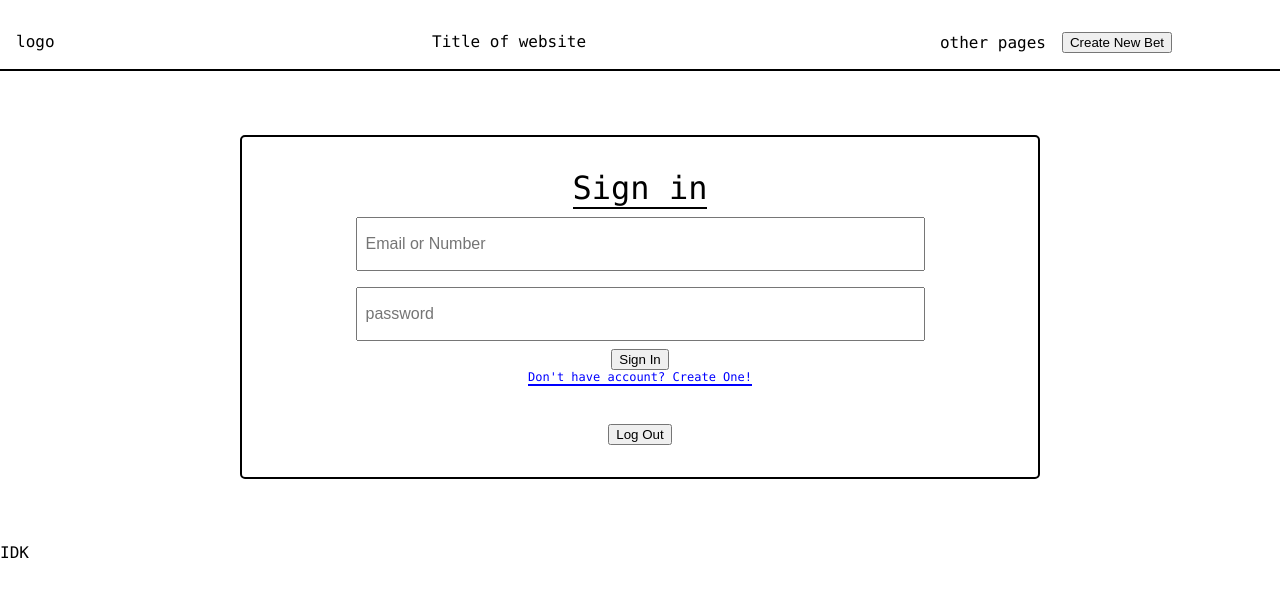
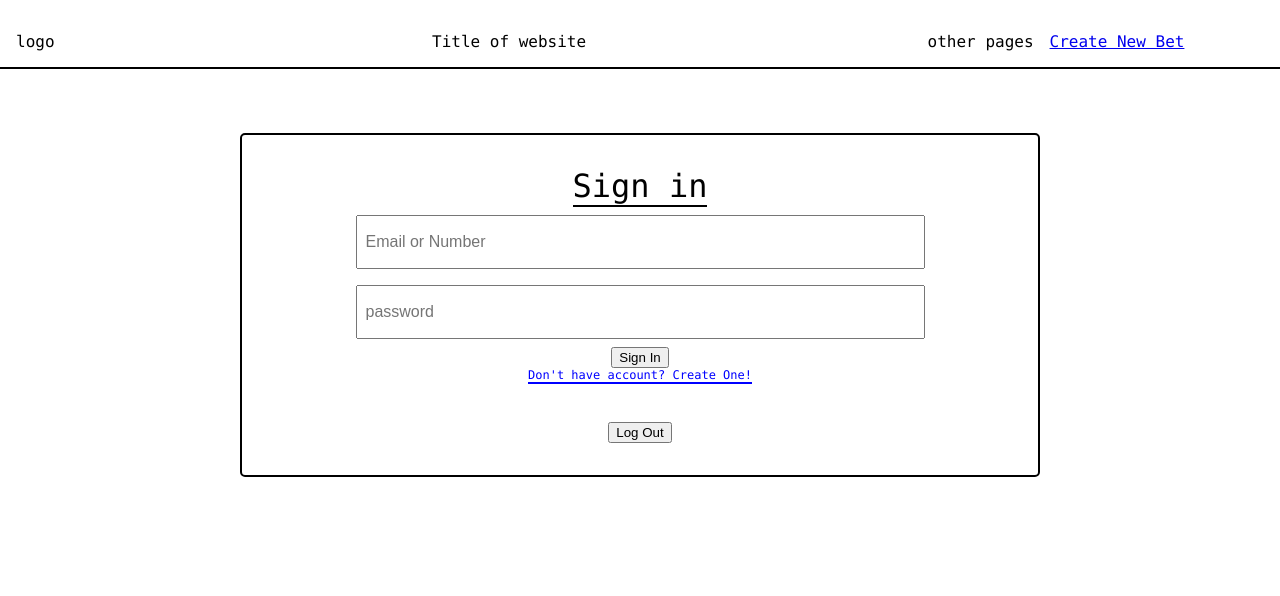
Before and after one commit to ThisisJackRyan/Friendly-Betting, a React (Create React App) app: page / in a window 1280 px wide. Shown: the top 596 px of the page. Built offline with nearby package versions, Linux system fonts and the light colour scheme.

Commit message:
using github copiolt figured out routing

```diff
--- a/package.json
+++ b/package.json
@@ -35,5 +35,8 @@
       "last 1 firefox version",
       "last 1 safari version"
     ]
+  },
+  "devDependencies": {
+    "react-router-dom": "^6.20.0"
   }
 }
--- a/src/App.js
+++ b/src/App.js
@@ -1,10 +1,12 @@
 import { useState } from 'react';
 import './App.css';
-import CreateNewBet from './Components/CreateNewBet';
 import SignIn from './Components/SignIn';
 import CreateAccount from './Components/CreateAccount';
 import Header from './Components/Header';
 import NewBet from './Components/NewBet';
+import NotFound from './Components/NotFound';
+import { BrowserRouter as Router, Routes, Route } from 'react-router-dom';
+import Format from './Components/MainPages/Format';
 
 
 
@@ -13,33 +15,18 @@ function App() {
 
 const [displayCreateNewButton, setDisplayCreateNewButton] = useState(false);
 
-const [signUp, setSignUp] = useState(true);
-
-const createBet = () => {
-  setDisplayCreateNewButton((current) => !current)
-}
-const toggleForm = () => {
-  setSignUp((current) => !current)
-}
-  return (
-    <div className="App">
-      <Header  newBet={createBet}/>
-      <div>
-        {
-          signUp ? <SignIn swap = {toggleForm} /> : <CreateAccount swap = {toggleForm} />
-        }
-
-
-        {(displayCreateNewButton) ?
-          <NewBet />
-          :
-          <div>IDK</div>
-
-
-        }
-      </div>
-    </div>
-  );
+    return (
+      <Router>
+        <Header />
+        <Routes>
+          <Route path="/" element={<Format />} />
+          <Route path="/SignIn" element={<SignIn />} />
+          <Route path="/CreateAccount" element={<CreateAccount />} />
+          <Route path="/NewBet" element={displayCreateNewButton ? <NewBet /> : <NotFound />} />
+          <Route path="*" element={<NotFound />} />
+        </Routes>
+      </Router>
+    );
 }
 
 export default App;
--- a/src/Components/Header.jsx
+++ b/src/Components/Header.jsx
@@ -1,7 +1,7 @@
+import { Outlet, Link } from "react-router-dom";
 
 
-
-const Header = (props) => {
+const Header = () => {
     return(
         <div className="header">
             <div className="x1">
@@ -10,8 +10,11 @@ const Header = (props) => {
             <div className="x1">Title of website</div>
             <div className="flex pages x1">
                 <div>other pages</div>
-                <button onClick={props.newBet}>Create New Bet</button>
+                <Link to="/NewBet">Create New Bet</Link>
+                {//<button onClick={props.newBet}>Create New Bet</button>
+                }
             </div>
+            <Outlet/>
         </div>
     )
 }
--- /dev/null
+++ b/src/Components/MainPages/Format.jsx
@@ -0,0 +1,21 @@
+import React from 'react';
+import SignIn from '../SignIn';
+import CreateAccount from '../CreateAccount';
+import { useState } from 'react';
+const Format = () => {
+
+    const [signUp, setSignUp] = useState(true);
+
+    const toggleForm = () => {
+        setSignUp((current) => !current)
+      }
+    return (
+        <div>
+            {
+              signUp ? <SignIn swap = {toggleForm}/> :<CreateAccount swap = {toggleForm} />
+            }
+        </div>
+    );
+};
+
+export default Format;
--- /dev/null
+++ b/src/Components/NotFound.jsx
@@ -0,0 +1,12 @@
+import React from 'react';
+
+const NotFound = () => {
+    return (
+        <div>
+            <h1>404</h1>
+            <p>Page not found!</p>
+        </div>
+    );
+};
+
+export default NotFound;
```
Also changed, not shown: 1 other file (tests, documents, lock files or other folders).
